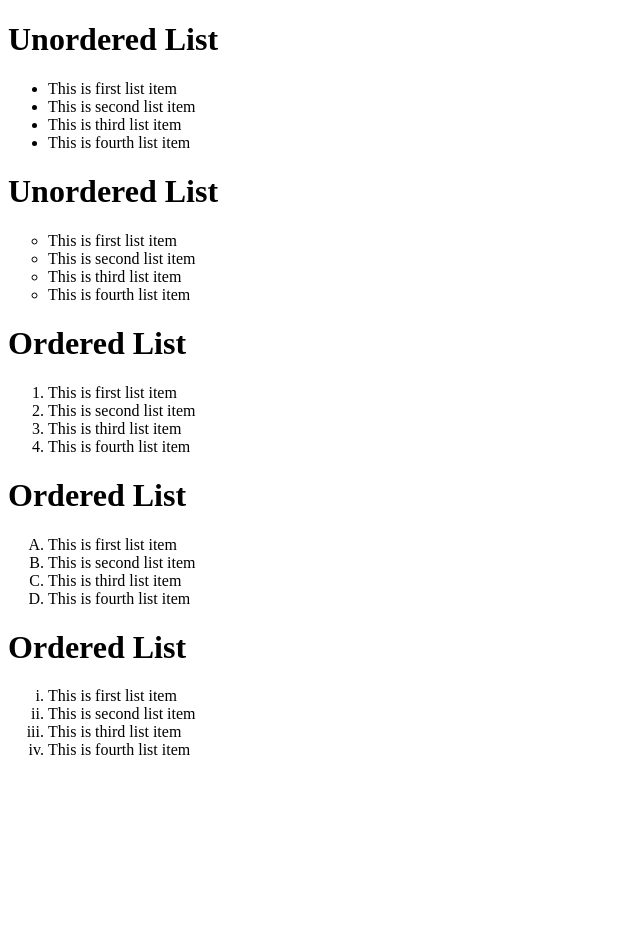
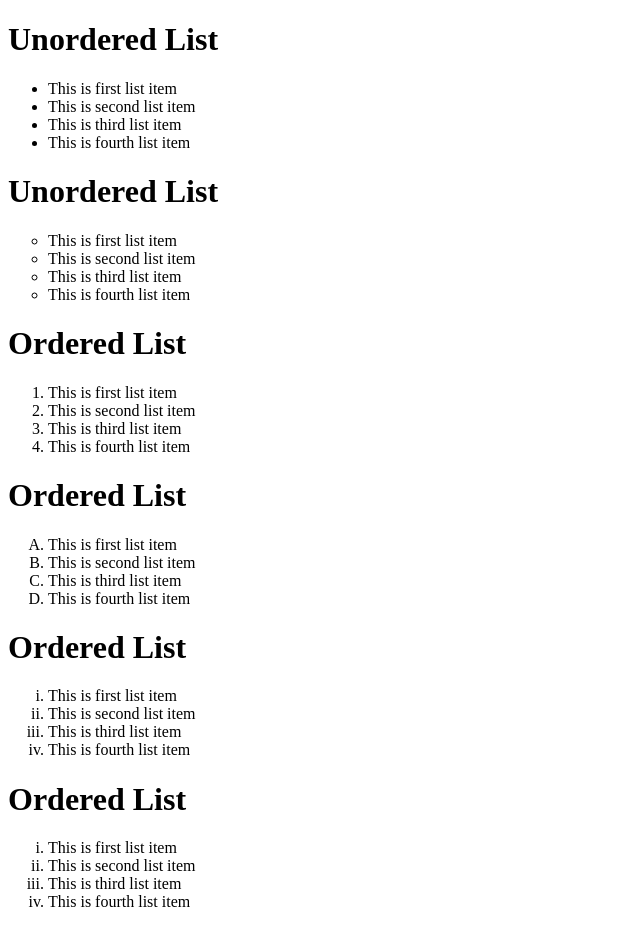
Before and after one commit to w3villa-abhishek-sharma/list-task, a plain HTML site: page index.html in a window 1280 px wide. Shown: the whole page, without its empty margins (0-640 px from the left). Before the commit the page ends 800 px from the top, so only its background shows below. Drawn offline with Linux system fonts and the light colour scheme.

Commit message:
List Task Done

```diff
--- a/index.html
+++ b/index.html
@@ -59,5 +59,15 @@
     <li class="list__items">This is fourth list item</li>
    </ol>
   </div>
+
+  <div class="unordered__list">
+   <h1>Ordered List</h1>
+   <ol type="i" class="list">
+    <li class="list__items">This is first list item</li>
+    <li class="list__items">This is second list item</li>
+    <li class="list__items">This is third list item</li>
+    <li class="list__items">This is fourth list item</li>
+   </ol>
+  </div>
  </body>
 </html>
```
